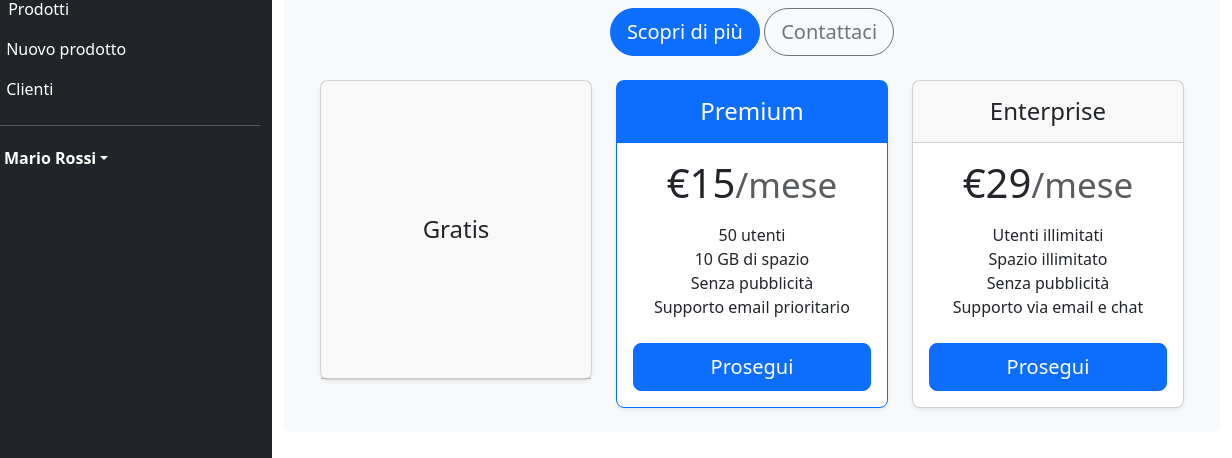
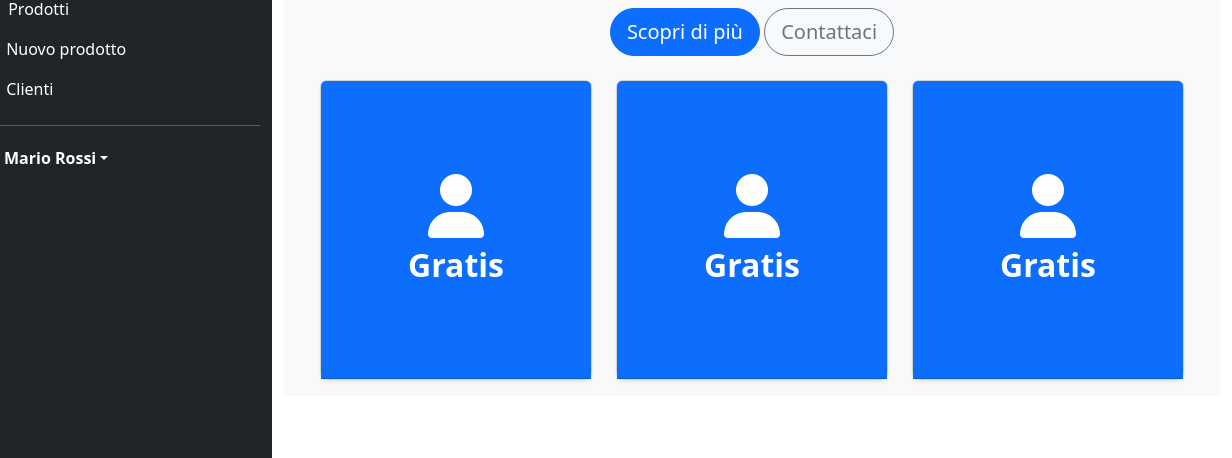
Before and after one commit to AleDiBernardo/team-flip-card, a plain HTML site: page index.html in a window 1280 px wide. Shown: the part 168-626 px from the top of the page, 48-1280 px from the left. Drawn offline with nearby package versions, Linux system fonts and the light colour scheme.

Commit message:
feat: cards

```diff
--- a/css/style.css
+++ b/css/style.css
@@ -3,6 +3,14 @@
   perspective: 1000px;
   width: 100%;
   height: 300px;
+}
+
+.card-header i {
+  font-size: 4rem;
+}
+
+.card-header h4 {
+  font-size: 2rem;
 }
 
 .ms_flip-box-inner {
@@ -18,7 +26,12 @@
   transform: rotateY(180deg);
 }
 
-.ms_flip-box-front, .ms_flip-box-back {
+.ms_flip-box-front {
+  background-color: #0d6efd;
+}
+
+.ms_flip-box-front,
+.ms_flip-box-back {
   position: absolute;
   width: 100%;
   height: 100%;
@@ -27,4 +40,5 @@
 
 .ms_flip-box-back {
   transform: rotateY(180deg);
+  box-shadow: 0px 0px 20px #0d6efd;
 }
--- a/index.html
+++ b/index.html
@@ -1,17 +1,27 @@
 <!DOCTYPE html>
 <html lang="en">
   <head>
-    <meta charset="UTF-8">
-    <meta name="viewport" content="width=device-width, initial-scale=1.0">
+    <meta charset="UTF-8" />
+    <meta name="viewport" content="width=device-width, initial-scale=1.0" />
     <title>Dashboard</title>
 
     <!-- BOOTSTRAP -->
-    <link href="https://cdn.jsdelivr.net/npm/bootstrap@5.3.3/dist/css/bootstrap.min.css" rel="stylesheet" integrity="sha384-QWTKZyjpPEjISv5WaRU9OFeRpok6YctnYmDr5pNlyT2bRjXh0JMhjY6hW+ALEwIH" crossorigin="anonymous">
+    <link
+      href="https://cdn.jsdelivr.net/npm/bootstrap@5.3.3/dist/css/bootstrap.min.css"
+      rel="stylesheet"
+      integrity="sha384-QWTKZyjpPEjISv5WaRU9OFeRpok6YctnYmDr5pNlyT2bRjXh0JMhjY6hW+ALEwIH"
+      crossorigin="anonymous"
+    />
     <!-- FONTAWESOME -->
-    <link rel="stylesheet" href="https://cdnjs.cloudflare.com/ajax/libs/font-awesome/6.5.1/css/all.min.css" integrity="sha512-DTOQO9RWCH3ppGqcWaEA1BIZOC6xxalwEsw9c2QQeAIftl+Vegovlnee1c9QX4TctnWMn13TZye+giMm8e2LwA==" crossorigin="anonymous" referrerpolicy="no-referrer"/>
+    <link
+      rel="stylesheet"
+      href="https://cdnjs.cloudflare.com/ajax/libs/font-awesome/6.5.1/css/all.min.css"
+      integrity="sha512-DTOQO9RWCH3ppGqcWaEA1BIZOC6xxalwEsw9c2QQeAIftl+Vegovlnee1c9QX4TctnWMn13TZye+giMm8e2LwA=="
+      crossorigin="anonymous"
+      referrerpolicy="no-referrer"
+    />
     <!-- CSS -->
-    <link rel="stylesheet" href="./css/style.css">
-
+    <link rel="stylesheet" href="./css/style.css" />
   </head>
   <body>
     <div class="container-fluid">
@@ -26,7 +36,12 @@
               <!-- /LOGO -->
 
               <!-- TOOGLER -->
-                <button class="navbar-toggler" type="button" data-bs-toggle="collapse" data-bs-target="#collapsibleNavbar">
+              <button
+                class="navbar-toggler"
+                type="button"
+                data-bs-toggle="collapse"
+                data-bs-target="#collapsibleNavbar"
+              >
                 <span class="navbar-toggler-icon"></span>
               </button>
               <!-- /TOOGLER -->
@@ -36,9 +51,7 @@
                 <!-- NAV -->
                 <ul class="navbar-nav">
                   <li class="nav-item">
-                    <a href="index.html" class="nav-link">
-                        Dashboard
-                    </a>
+                    <a href="index.html" class="nav-link"> Dashboard </a>
                   </li>
                   <li class="nav-item">
                     <a href="sponsorship.html" class="nav-link active">
@@ -46,9 +59,7 @@
                     </a>
                   </li>
                   <li class="nav-item">
-                    <a href="product.html" class="nav-link">
-                        Prodotti
-                    </a>
+                    <a href="product.html" class="nav-link"> Prodotti </a>
                   </li>
                   <li class="nav-item">
                     <a href="new_product.html" class="nav-link">
@@ -56,9 +67,7 @@
                     </a>
                   </li>
                   <li class="nav-item">
-                    <a href="#" class="nav-link">
-                        Clienti
-                    </a>
+                    <a href="#" class="nav-link"> Clienti </a>
                   </li>
                 </ul>
                 <!-- /NAV -->
@@ -66,19 +75,13 @@
                 <!-- USER NAV -->
                 <ul class="navbar-nav mt-5">
                   <li class="nav-item">
-                    <a href="#" class="nav-link">
-                        Impostazioni
-                    </a>
+                    <a href="#" class="nav-link"> Impostazioni </a>
                   </li>
                   <li class="nav-item">
-                    <a href="sponsorship.html" class="nav-link">
-                        Profilo
-                    </a>
+                    <a href="sponsorship.html" class="nav-link"> Profilo </a>
                   </li>
                   <li class="nav-item">
-                    <a href="product.html" class="nav-link">
-                        Esci
-                    </a>
+                    <a href="product.html" class="nav-link"> Esci </a>
                   </li>
                 </ul>
                 <!-- /USER NAV -->
@@ -93,14 +96,16 @@
             <div class="row d-none d-md-block">
               <div class="col-12 px-0 text-bg-dark min-vh-100">
                 <div class="d-flex flex-column flex-shrink-0 py-2">
-
                   <!-- LOGO -->
-                        <a href="/" class="d-flex align-items-center mb-3 mb-md-0 me-md-auto text-white text-decoration-none">
+                  <a
+                    href="/"
+                    class="d-flex align-items-center mb-3 mb-md-0 me-md-auto text-white text-decoration-none"
+                  >
                     <span class="fs-4">Bootstrap Dashboard</span>
                   </a>
                   <!-- /LOGO -->
 
-                        <hr>
+                  <hr />
 
                   <!-- NAV PAGES -->
                   <ul class="nav nav-pills flex-column mb-auto">
@@ -113,7 +118,10 @@
                       </a>
                     </li>
                     <li class="nav-item">
-                            <a href="sponsorship.html" class="nav-link active text-white">
+                      <a
+                        href="sponsorship.html"
+                        class="nav-link active text-white"
+                      >
                         <span class="me-2">
                           <i class="fa-solid fa-chart-column"></i>
                         </span>
@@ -147,22 +155,37 @@
                   </ul>
                   <!-- /NAV PAGES -->
 
-                        <hr>
+                  <hr />
 
                   <!-- USER MENU DROP DOWN -->
                   <div class="dropdown">
                     <!-- USER PHOTO + NAME -->
-                        <a href="#" class="d-flex align-items-center text-white text-decoration-none dropdown-toggle" data-bs-toggle="dropdown" aria-expanded="false">
-                            <img src="https://github.com/mdo.png" alt="" width="32" height="32" class="rounded-circle me-2">
+                    <a
+                      href="#"
+                      class="d-flex align-items-center text-white text-decoration-none dropdown-toggle"
+                      data-bs-toggle="dropdown"
+                      aria-expanded="false"
+                    >
+                      <img
+                        src="https://github.com/mdo.png"
+                        alt=""
+                        width="32"
+                        height="32"
+                        class="rounded-circle me-2"
+                      />
                       <strong>Mario Rossi</strong>
                     </a>
                     <!-- /USER PHOTO + NAME -->
 
                     <!-- DD MENU -->
-                        <ul class="dropdown-menu dropdown-menu-dark text-small shadow">
-                            <li><a class="dropdown-item" href="#">Impostazioni</a></li>
+                    <ul
+                      class="dropdown-menu dropdown-menu-dark text-small shadow"
+                    >
+                      <li>
+                        <a class="dropdown-item" href="#">Impostazioni</a>
+                      </li>
                       <li><a class="dropdown-item" href="#">Profilo</a></li>
-                            <li><hr class="dropdown-divider"></li>
+                      <li><hr class="dropdown-divider" /></li>
                       <li><a class="dropdown-item" href="#">Esci</a></li>
                     </ul>
                     <!-- /DD MENU -->
@@ -181,14 +204,28 @@
           <div class="container bg-light rounded my-4">
             <div class="p-3 pb-md-4 mx-auto text-center">
               <!-- TEXT -->
-                        <h2 class="display-6 fw-semibold text-body-emphasis">Trova il piano perfetto per te!</h2>
-                        <p class="lead fw-normal fs-6 text-body-secondary">Scegli tra le nostre opzioni di abbonamento e goditi funzionalità esclusive e performance migliori.</p>
-                        <p class="fw-semibold fs-6">Porta la tua esperienza al livello successivo!</p>
+              <h2 class="display-6 fw-semibold text-body-emphasis">
+                Trova il piano perfetto per te!
+              </h2>
+              <p class="lead fw-normal fs-6 text-body-secondary">
+                Scegli tra le nostre opzioni di abbonamento e goditi
+                funzionalità esclusive e performance migliori.
+              </p>
+              <p class="fw-semibold fs-6">
+                Porta la tua esperienza al livello successivo!
+              </p>
               <!-- /TEXT -->
 
               <!-- BUTTONS -->
-                        <button type="button" class="btn btn-primary btn-lg rounded-pill">Scopri di più</button>
-                        <button type="button" class="btn btn-outline-secondary btn-lg rounded-pill">Contattaci</button>
+              <button type="button" class="btn btn-primary btn-lg rounded-pill">
+                Scopri di più
+              </button>
+              <button
+                type="button"
+                class="btn btn-outline-secondary btn-lg rounded-pill"
+              >
+                Contattaci
+              </button>
               <!-- /BUTTONS -->
             </div>
 
@@ -196,81 +233,127 @@
             <div class="row row-cols-1 row-cols-lg-3 mb-3 text-center px-4">
               <!-- CARD COL -->
               <div class="col">
-                            <div class=" ms_flip-box mb-3">
+                <div class="ms_flip-box mb-3">
                   <div class="card mb-4 rounded-3 shadow-sm ms_flip-box-inner">
                     <!-- CARD HEADER -->
-                                    <div class="card-header py-3 ms_flip-box-front d-flex align-items-center justify-content-center">
-                                        <h4 class="my-0 fw-normal">Gratis</h4>
+                    <div
+                      class="card-header py-3 ms_flip-box-front d-flex flex-column align-items-center justify-content-center text-white"
+                    >
+                      <i class="fa-solid fa-user"></i>
+
+                      <h4 class="my-0 fw-normal fw-bold mt-2">Gratis</h4>
                     </div>
                     <!-- /CARD HEADER -->
 
                     <!-- CARD BODY -->
-                                    <div class="card-body ms_flip-box-back">
-                                        <h1 class="card-title pricing-card-title">€0<small class="text-body-secondary fw-light">/mese</small></h1>
+                    <div
+                      class="card-body ms_flip-box-back d-flex flex-column justify-content-center align-items-center"
+                    >
+                      <h1 class="card-title pricing-card-title">
+                        €0<small class="text-body-secondary fw-light"
+                          >/mese</small
+                        >
+                      </h1>
                       <ul class="list-unstyled mt-3 mb-4">
                         <li>10 utenti</li>
                         <li>2 GB di spazio</li>
                         <li>Pubblicità</li>
                         <li>Supporto email</li>
                       </ul>
-                                        <button type="button" class="w-100 btn btn-lg btn-outline-primary">Prosegui</button>
+                      <button
+                        type="button"
+                        class="w-100 btn btn-lg btn-outline-primary"
+                      >
+                        Prosegui
+                      </button>
                     </div>
                     <!-- /CARD BODY -->
                   </div>
                 </div>
-
               </div>
               <!--/CARD COL -->
-
               <!-- CARD COL -->
               <div class="col">
-                            <div class="card mb-4 rounded-3 shadow-sm border-primary">
+                <div class="ms_flip-box mb-3">
+                  <div class="card mb-4 rounded-3 shadow-sm ms_flip-box-inner">
                     <!-- CARD HEADER -->
-                                <div class="card-header py-3 border-primary text-bg-primary">
-                                    <h4 class="my-0 fw-normal">Premium</h4>
+                    <div
+                      class="card-header py-3 ms_flip-box-front d-flex flex-column align-items-center justify-content-center text-white"
+                    >
+                      <i class="fa-solid fa-user"></i>
+
+                      <h4 class="my-0 fw-normal fw-bold mt-2">Gratis</h4>
                     </div>
                     <!-- /CARD HEADER -->
 
                     <!-- CARD BODY -->
-                                <div class="card-body">
-                                    <h1 class="card-title pricing-card-title">€15<small class="text-body-secondary fw-light">/mese</small></h1>
+                    <div
+                      class="card-body ms_flip-box-back d-flex flex-column justify-content-center align-items-center"
+                    >
+                      <h1 class="card-title pricing-card-title">
+                        €0<small class="text-body-secondary fw-light"
+                          >/mese</small
+                        >
+                      </h1>
                       <ul class="list-unstyled mt-3 mb-4">
-                                        <li>50 utenti</li>
-                                        <li>10 GB di spazio</li>
-                                        <li>Senza pubblicità</li>
-                                        <li>Supporto email prioritario</li>
+                        <li>10 utenti</li>
+                        <li>2 GB di spazio</li>
+                        <li>Pubblicità</li>
+                        <li>Supporto email</li>
                       </ul>
-                                    <button type="button" class="w-100 btn btn-lg btn-primary">Prosegui</button>
+                      <button
+                        type="button"
+                        class="w-100 btn btn-lg btn-outline-primary"
+                      >
+                        Prosegui
+                      </button>
                     </div>
                     <!-- /CARD BODY -->
                   </div>
                 </div>
-                        <!-- /CARD COL -->
-
+              </div>
+              <!--/CARD COL -->
               <!-- CARD COL -->
               <div class="col">
-                            <div class="card mb-4 rounded-3 shadow-sm">
+                <div class="ms_flip-box mb-3">
+                  <div class="card mb-4 rounded-3 shadow-sm ms_flip-box-inner">
                     <!-- CARD HEADER -->
-                                <div class="card-header py-3">
-                                    <h4 class="my-0 fw-normal">Enterprise</h4>
+                    <div
+                      class="card-header py-3 ms_flip-box-front d-flex flex-column align-items-center justify-content-center text-white"
+                    >
+                      <i class="fa-solid fa-user"></i>
+
+                      <h4 class="my-0 fw-normal fw-bold mt-2">Gratis</h4>
                     </div>
                     <!-- /CARD HEADER -->
 
                     <!-- CARD BODY -->
-                                <div class="card-body">
-                                    <h1 class="card-title pricing-card-title">€29<small class="text-body-secondary fw-light">/mese</small></h1>
+                    <div
+                      class="card-body ms_flip-box-back d-flex flex-column justify-content-center align-items-center"
+                    >
+                      <h1 class="card-title pricing-card-title">
+                        €0<small class="text-body-secondary fw-light"
+                          >/mese</small
+                        >
+                      </h1>
                       <ul class="list-unstyled mt-3 mb-4">
-                                        <li>Utenti illimitati</li>
-                                        <li>Spazio illimitato</li>
-                                        <li>Senza pubblicità</li>
-                                        <li>Supporto via email e chat</li>
+                        <li>10 utenti</li>
+                        <li>2 GB di spazio</li>
+                        <li>Pubblicità</li>
+                        <li>Supporto email</li>
                       </ul>
-                                    <button type="button" class="w-100 btn btn-lg btn-primary">Prosegui</button>
+                      <button
+                        type="button"
+                        class="w-100 btn btn-lg btn-outline-primary"
+                      >
+                        Prosegui
+                      </button>
                     </div>
                     <!-- /CARD BODY -->
                   </div>
                 </div>
-                        <!-- /CARD COL -->
+              </div>
+              <!--/CARD COL -->
             </div>
             <!-- /CARDS -->
           </div>
@@ -279,6 +362,10 @@
       </div>
     </div>
     <!-- JAVASCRIPT -->
-    <script src="https://cdn.jsdelivr.net/npm/bootstrap@5.3.3/dist/js/bootstrap.bundle.min.js" integrity="sha384-YvpcrYf0tY3lHB60NNkmXc5s9fDVZLESaAA55NDzOxhy9GkcIdslK1eN7N6jIeHz" crossorigin="anonymous"></script>
+    <script
+      src="https://cdn.jsdelivr.net/npm/bootstrap@5.3.3/dist/js/bootstrap.bundle.min.js"
+      integrity="sha384-YvpcrYf0tY3lHB60NNkmXc5s9fDVZLESaAA55NDzOxhy9GkcIdslK1eN7N6jIeHz"
+      crossorigin="anonymous"
+    ></script>
   </body>
 </html>
```
Lines whose indentation alone changed are shown as unchanged.
